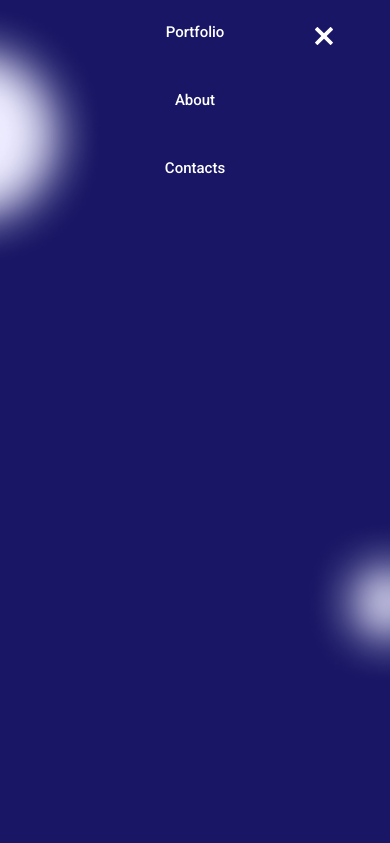
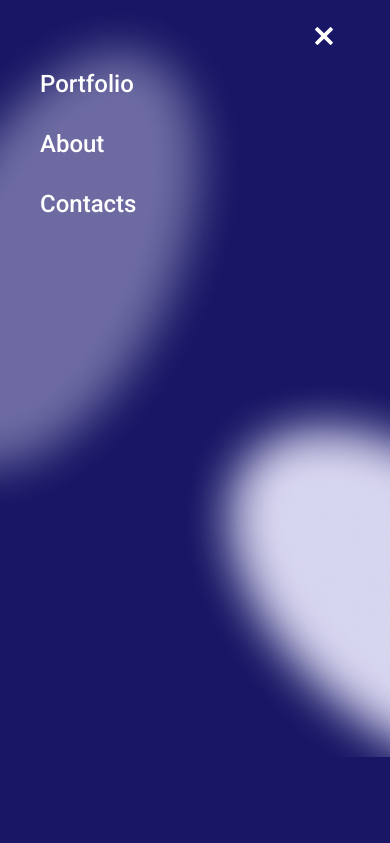
Before and after one commit to NataliaPoletaeva/Portfolio, a plain HTML site: page index.html in a window 390 px wide. Both pictures are taken after a click on the button 323 px from the left and 41 px from the top of the page. Shown: the top 843 px of the page. Drawn offline with Linux system fonts and the light colour scheme.

Commit message:
Add changes in .css file

```diff
--- a/style.css
+++ b/style.css
@@ -28,7 +28,7 @@ header {
   align-items: center;
   line-height: 2rem;
   color: #fff;
-  padding: 1.5rem 3rem;
+  padding: 1.5rem 3rem 0 3rem;
   margin: 0 auto 0 1.5rem;
 }
 
@@ -69,10 +69,11 @@ header {
 
 .nav-elements2{
   display: none;
+  padding-top: 3rem;
 }
 
 .menuAppear {
-  background: #191765 url("background/top circles.png") 0 0 no-repeat;
+  background: #191765 url("background/shapes mobile menu.png") 0 0 no-repeat;
   background-size: 100%;
   position: fixed;
   top: 0;
@@ -80,17 +81,21 @@ header {
   bottom: 0;
   left: 0;
   color: #fff;
+  display: flex;
+  flex-direction: column;
+  justify-content: flex-start;
+  align-items: flex-start;
+  box-shadow: none;
+  gap: 0.5rem;
+}
+
+.nav-item2 {
   font-family: 'Roboto', sans-serif;
   font-style: normal;
   font-weight: 500;
   font-size: 1.5rem;
   line-height: 2rem;
-  display: flex;
-  flex-direction: column;
-  justify-content: flex-start;
-  align-items: center;
-  box-shadow: none;
-  gap: 1.5rem;
+  padding-left: 2.5rem;
 }
 
 .about-dt {
@@ -104,7 +109,7 @@ header {
   justify-content: center;
   align-items: center;
   align-content: center;
-  margin: 3rem auto 0 auto;
+  margin: 1rem auto 0 auto;
 }
 
 #name {
@@ -115,6 +120,7 @@ header {
   line-height: 72px;
   text-align: center;
   margin: 0 auto;
+  padding-top: 2.5rem;
 }
 
 .profession {
@@ -235,8 +241,8 @@ li {
   font-size: 40px;
   line-height: 52px;
   color: #9490ff;
-  margin: 3rem auto;
-  padding-bottom: 2rem;
+  margin: 2rem auto;
+  padding: 3.5rem 0 1rem 0;
   border-bottom: 1px solid #646369;
 }
 
@@ -324,7 +330,7 @@ footer {
 
 .contact {
   width: 20.5rem;
-  margin-top: 7.5rem;
+  margin-top: 6rem;
 }
 
 #contact-head {
@@ -337,6 +343,7 @@ footer {
   text-align: center;
   color: #9390ff;
   margin: 0 auto;
+  padding-top: 3.5rem;
 }
 
 .offer {
@@ -618,6 +625,7 @@ display: none;
   }
 
   #contact-head {
+    padding-top: 2rem;
     font-size: 40px;
     line-height: 24px;
   }
```
